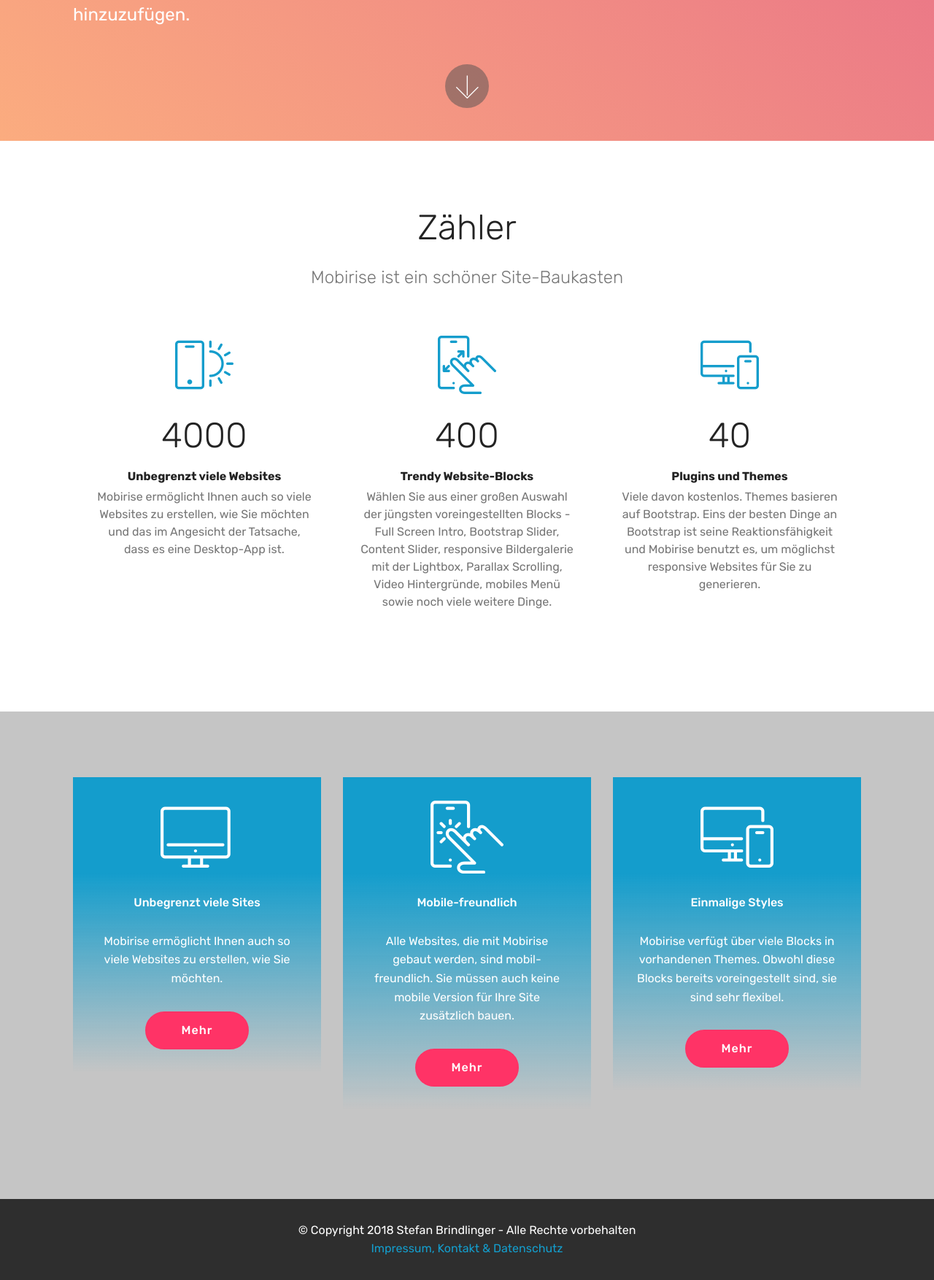
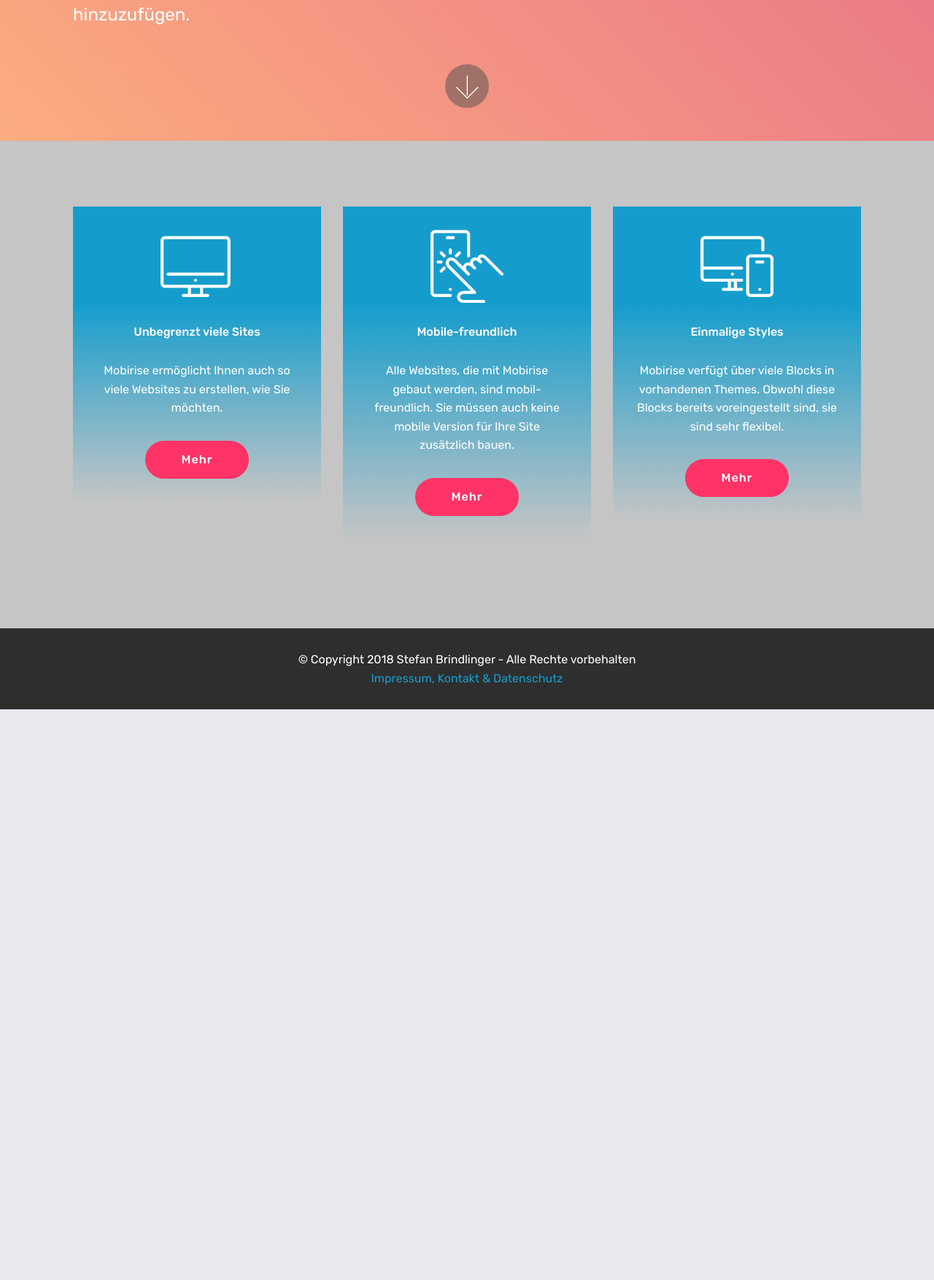
Before and after one commit to sbrind/sbrind.github.io, a PHP site: page / in a window 1280 px wide. Shown: the part 3807-5561 px from the top of the page at 73% size. After the commit the page ends 4779 px from the top, so only its background shows below. Run offline with PHP 8.4, Linux system fonts and the light colour scheme; some web fonts are replaced.

Commit message:
create github pages

```diff
--- a/assets/mobirise/css/mbr-additional.css
+++ b/assets/mobirise/css/mbr-additional.css
@@ -1821,31 +1821,6 @@
   font-style: italic;
   letter-spacing: 1rem;
 }
-.cid-qXkXh9n8iQ {
-  padding-top: 90px;
-  padding-bottom: 90px;
-  background-color: #ffffff;
-}
-.cid-qXkXh9n8iQ h3 {
-  text-align: center;
-}
-.cid-qXkXh9n8iQ .mbr-section-subtitle {
-  color: #767676;
-  font-weight: 300;
-}
-.cid-qXkXh9n8iQ .mbr-content-text {
-  color: #767676;
-}
-.cid-qXkXh9n8iQ .panel-item {
-  background: #ffffff;
-}
-.cid-qXkXh9n8iQ .card {
-  word-wrap: break-word;
-}
-.cid-qXkXh9n8iQ .mbr-iconfont {
-  font-size: 80px;
-  color: #149dcc;
-}
 .cid-qXkXlN86yj {
   padding-top: 90px;
   padding-bottom: 90px;
--- a/impressum.html
+++ b/impressum.html
@@ -52,7 +52,7 @@
     </nav>
 </section>
 
-<section class="engine"><a href="https://mobirise.info/x">free css templates</a></section><section class="mbr-section content5 cid-qXl1X6GBnT mbr-parallax-background" id="content5-c">
+<section class="engine"><a href="https://mobirise.info">Mobirise</a></section><section class="mbr-section content5 cid-qXl1X6GBnT mbr-parallax-background" id="content5-c">
 
 
 
@@ -91,7 +91,7 @@
             <div class="media-container-column col-lg-8" data-form-type="formoid">
                     <div data-form-alert="" hidden="">Vielen Dank! Ihre Nachricht wurde verschickt!</div>
 
-                    <form class="mbr-form" action="https://mobirise.com/" method="post" data-form-title="Mobirise Form"><input type="hidden" name="email" data-form-email="true" value="ZFaaAJvqgkgIAc15ednldg3BAST5pD23usT3PVwuvFtu7eSwfMcD5cGj7vrJsk18Yc3qbEL11lOcWNnKVBqSP7JdOkbswozc2d22bfo84F/ceW8QMd7eKgvYBWf/UDsg">
+                    <form class="mbr-form" action="https://mobirise.com/" method="post" data-form-title="Mobirise Form"><input type="hidden" name="email" data-form-email="true" value="pjImyJs5CNK+N/0GsRUnpeMV69g+DKjK+UbZmTDH/DMReLH5z+g05soXn+5rDU36TxzSdaLHHpzua/rXPJPDlOUv6csfxUIRSfrUktXHcbpf38Nz4TGgzr3ovnvbaXJG">
                         <div class="row row-sm-offset">
                             <div class="col-md-4 multi-horizontal" data-for="name">
                                 <div class="form-group">
--- a/index.html
+++ b/index.html
@@ -52,7 +52,7 @@
     </nav>
 </section>
 
-<section class="engine"><a href="https://mobirise.info">Mobirise</a></section><section class="cid-qZGVk5aH6M mbr-fullscreen mbr-parallax-background" id="header2-f">
+<section class="engine"><a href="https://mobirise.info/f">easy web maker</a></section><section class="cid-qZGVk5aH6M mbr-fullscreen mbr-parallax-background" id="header2-f">
 
 
 
@@ -181,84 +181,6 @@
     </div>
 </section>
 
-<section class="counters1 counters cid-qXkXh9n8iQ" id="counters1-6">
-
-
-
-
-
-    <div class="container">
-        <h2 class="mbr-section-title pb-3 align-center mbr-fonts-style display-2">
-            Zähler
-        </h2>
-        <h3 class="mbr-section-subtitle mbr-fonts-style display-5">
-            Mobirise ist ein schöner Site-Baukasten
-        </h3>
-
-        <div class="container pt-4 mt-2">
-            <div class="media-container-row">
-                <div class="card p-3 align-center col-12 col-md-6 col-lg-4">
-                    <div class="panel-item p-3">
-                        <div class="card-img pb-3">
-                            <span class="mbri-mobirise mbr-iconfont"></span>
-                        </div>
-
-                        <div class="card-text">
-                            <h3 class="count pt-3 pb-3 mbr-fonts-style display-2">
-                                  4000</h3>
-                            <h4 class="mbr-content-title mbr-bold mbr-fonts-style display-7">
-                                Unbegrenzt viele Websites
-                            </h4>
-                            <p class="mbr-content-text mbr-fonts-style display-7">
-                                Mobirise ermöglicht Ihnen auch so viele Websites zu erstellen, wie Sie möchten und das im Angesicht der Tatsache, dass es eine Desktop-App ist.
-                            </p>
-                        </div>
-                    </div>
-                </div>
-
-
-                <div class="card p-3 align-center col-12 col-md-6 col-lg-4">
-                    <div class="panel-item p-3">
-                        <div class="card-img pb-3">
-                            <span class="mbri-touch-swipe mbr-iconfont"></span>
-                        </div>
-                        <div class="card-text">
-                            <h3 class="count pt-3 pb-3 mbr-fonts-style display-2">
-                                  400</h3>
-                            <h4 class="mbr-content-title mbr-bold mbr-fonts-style display-7">
-                                Trendy Website-Blocks
-                            </h4>
-                            <p class="mbr-content-text mbr-fonts-style display-7">
-                                    Wählen Sie aus einer großen Auswahl der jüngsten voreingestellten Blocks - Full Screen Intro, Bootstrap Slider, Content Slider, responsive Bildergalerie mit der Lightbox, Parallax Scrolling, Video Hintergründe, mobiles Menü sowie noch viele weitere Dinge.
-                            </p>
-                        </div>
-                    </div>
-                </div>
-
-                <div class="card p-3 align-center col-12 col-md-6 col-lg-4">
-                    <div class="panel-item p-3">
-                        <div class="card-img pb-3">
-                            <span class="mbri-responsive mbr-iconfont"></span>
-                        </div>
-                        <div class="card-text">
-                            <h3 class="count pt-3 pb-3 mbr-fonts-style display-2">
-                                  40</h3>
-                            <h4 class="mbr-content-title mbr-bold mbr-fonts-style display-7">
-                                Plugins und Themes</h4>
-                            <p class="mbr-content-text mbr-fonts-style display-7">
-                                    Viele davon kostenlos. Themes basieren auf Bootstrap. Eins der besten Dinge an Bootstrap ist seine Reaktionsfähigkeit und Mobirise benutzt es, um möglichst responsive Websites für Sie zu generieren.
-                            </p>
-                        </div>
-                    </div>
-                </div>
-
-
-
-            </div>
-        </div>
-   </div>
-</section>
-
 <section class="features8 cid-qXkXlN86yj mbr-parallax-background" id="features8-7">
 
 
@@ -353,12 +275,11 @@
   <script src="assets/tether/tether.min.js"></script>
   <script src="assets/bootstrap/js/bootstrap.min.js"></script>
   <script src="assets/smoothscroll/smooth-scroll.js"></script>
-  <script src="assets/dropdown/js/script.min.js"></script>
-  <script src="assets/viewportchecker/jquery.viewportchecker.js"></script>
+  <script src="assets/touchswipe/jquery.touch-swipe.min.js"></script>
   <script src="assets/parallax/jarallax.min.js"></script>
   <script src="assets/ytplayer/jquery.mb.ytplayer.min.js"></script>
   <script src="assets/vimeoplayer/jquery.mb.vimeo_player.js"></script>
-  <script src="assets/touchswipe/jquery.touch-swipe.min.js"></script>
+  <script src="assets/dropdown/js/script.min.js"></script>
   <script src="assets/theme/js/script.js"></script>
 
 
```
Also changed, not shown: 1 other file.
